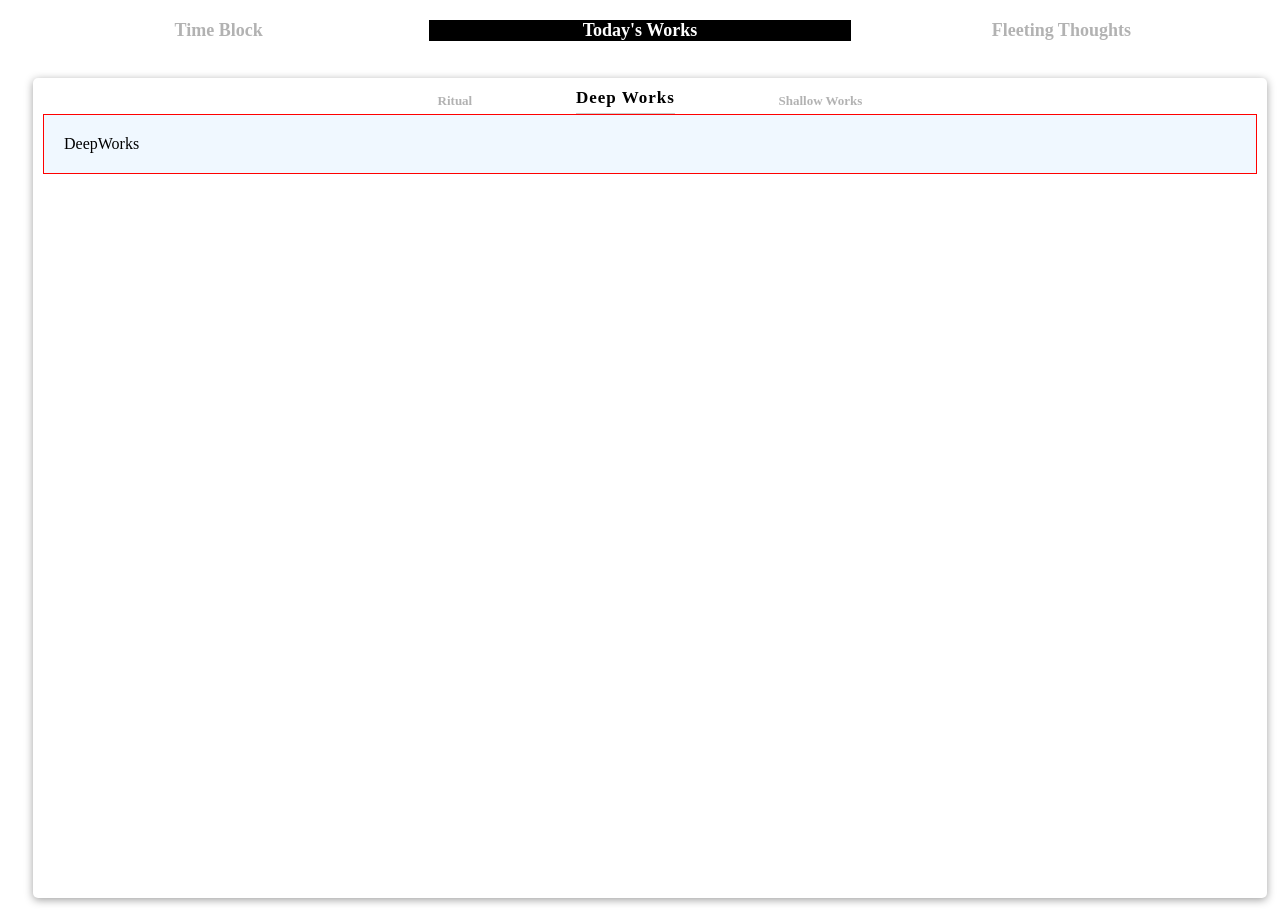
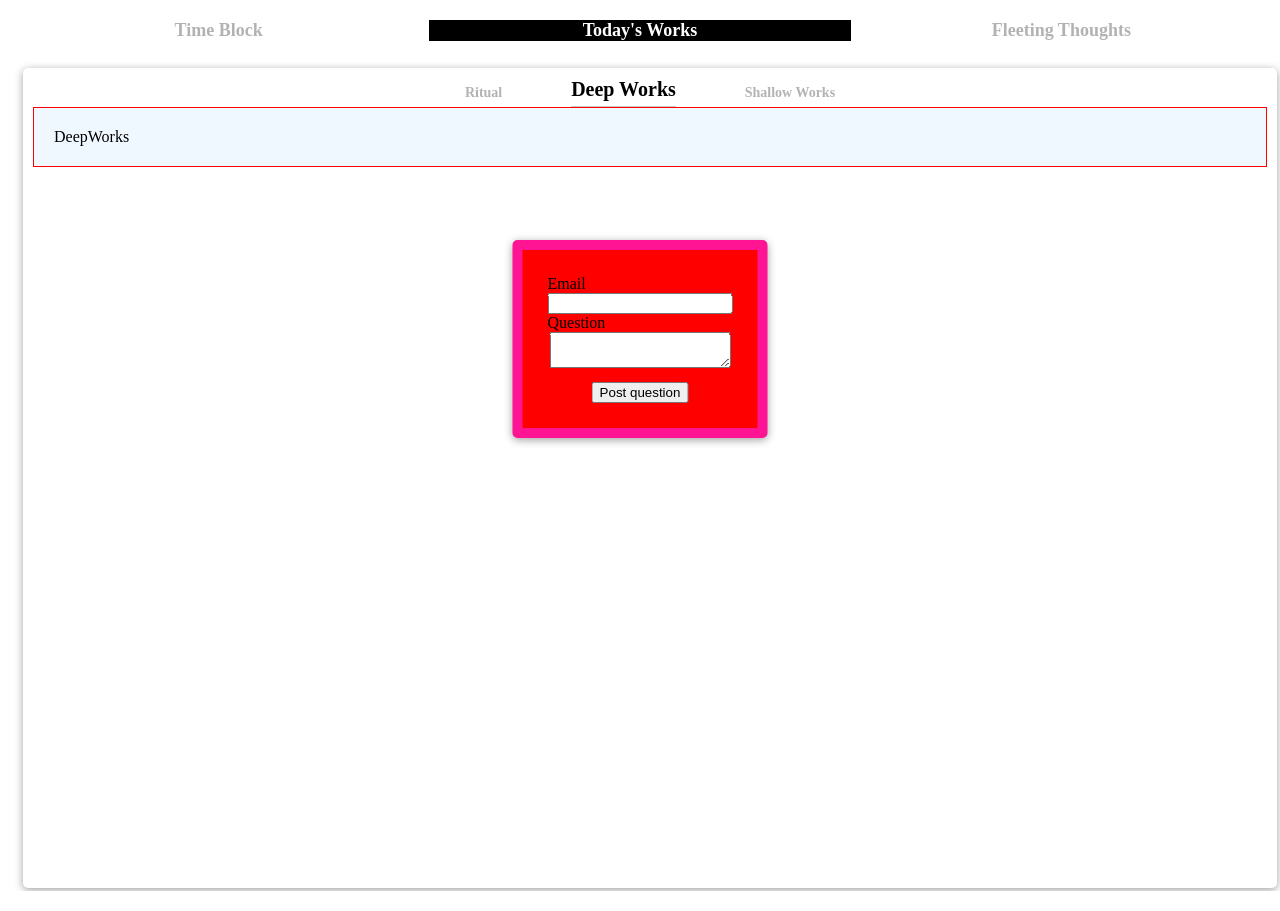
Before and after one commit to kkmm26/deep-work, a React (Vite) app: page / in a window 1280 px wide. Built offline with nearby package versions, Linux system fonts and the light colour scheme; the HTML template or start-up script is replaced by a standard one.

Commit message:
refactor and fix centering form

```diff
--- a/src/App.jsx
+++ b/src/App.jsx
@@ -4,6 +4,7 @@ import styled from "styled-components";
 import TodayWork from "./components/TodayWork";
 import FleetingThoughts from "./components/FleetingThoughs";
 import TimeBlock from "./components/TimeBlock";
+import { COLORS, STYLES } from "./constants";
 
 const FEATURES = ["Time Block", "Today's Works", "Fleeting Thoughts"]
 
@@ -45,7 +46,7 @@ const TitleWrapper = styled.div`
 const Main = styled.main`
     max-width: 1440px;
     height: 100vh;
-    padding: 25px;
+    padding: 15px;
     margin: 0 auto;
     `;
 
@@ -53,10 +54,10 @@ const FeatureWrapper = styled.div`
 min-width: fit-content;
     width: 100%;
     height: 100%;
-    background-color: #ffffff;
+    background-color: ${COLORS.white};
     margin: 0 auto;
     border-radius: 5px;
-    box-shadow: rgba(0, 0, 0, 0.375) 0px 2px 8px 0px;
+    box-shadow: ${STYLES.boxShadow};
     padding: 10px;
 `;
 export default App;
--- a/src/components/Feature.jsx
+++ b/src/components/Feature.jsx
@@ -1,6 +1,6 @@
 import React from "react";
 import styled from "styled-components";
-import { COLORS } from "./colors.constants";
+import { COLORS } from "../constants";
 
 function Feature({ title, isActive }) {
 
--- a/src/components/PlusButton.jsx
+++ b/src/components/PlusButton.jsx
@@ -1,5 +1,5 @@
 import styled from "styled-components";
-import { COLORS } from "./colors.constants";
+import { COLORS } from "../constants";
 
 function PlusButton() {
     function handleClick(e) {
--- a/src/components/TaskForm.jsx
+++ b/src/components/TaskForm.jsx
@@ -2,63 +2,63 @@ import * as Form from "@radix-ui/react-form";
 import { styled, keyframes } from "@stitches/react";
 import { blackA, violet, mauve } from "@radix-ui/colors";
 import React from "react";
+import { STYLES } from "../constants";
 
-function TaskForm({ showForm, hideForm }, ref) {
+function TaskForm({ }, ref) {
 
 
     return (
-        <FormRoot ref={ref} onMouseEnter={showForm} onMouseLeave={hideForm}>
-            <FormField name="email">
-                <Flex
-                    css={{
-                        alignItems: "baseline",
-                        justifyContent: "space-between",
-                    }}
-                >
-                    <FormLabel>Email</FormLabel>
-                    <FormMessage match="valueMissing">
+  <FormRoot ref={ref} className="FormRoot">
+    <Form.Field className="FormField" name="email">
+      <div style={{ display: 'flex', alignItems: 'baseline', justifyContent: 'space-between' }}>
+        <Form.Label className="FormLabel">Email</Form.Label>
+        <Form.Message className="FormMessage" match="valueMissing">
           Please enter your email
-                    </FormMessage>
-                    <FormMessage match="typeMismatch">
+        </Form.Message>
+        <Form.Message className="FormMessage" match="typeMismatch">
           Please provide a valid email
-                    </FormMessage>
-                </Flex>
+        </Form.Message>
+      </div>
       <Form.Control asChild>
-                    <Input type="email" required />
+        <input className="Input" type="email" required />
       </Form.Control>
-            </FormField>
-            <FormField name="question">
-                <Flex
-                    css={{
-                        alignItems: "baseline",
-                        justifyContent: "space-between",
-                    }}
-                >
-                    <FormLabel>Question</FormLabel>
-                    <FormMessage match="valueMissing">
+    </Form.Field>
+    <Form.Field className="FormField" name="question">
+      <div style={{ display: 'flex', alignItems: 'baseline', justifyContent: 'space-between' }}>
+        <Form.Label className="FormLabel">Question</Form.Label>
+        <Form.Message className="FormMessage" match="valueMissing">
           Please enter a question
-                    </FormMessage>
-                </Flex>
+        </Form.Message>
+      </div>
       <Form.Control asChild>
-                    <Textarea required />
+        <textarea className="Textarea" required />
       </Form.Control>
-            </FormField>
+    </Form.Field>
     <Form.Submit asChild>
-                <Button css={{ marginTop: 10 }}>Post question</Button>
+      <button className="Button" style={{ marginTop: 10 }}>
+        Post question
+      </button>
     </Form.Submit>
   </FormRoot>
 );
+
+
 }
 
 
 const FormRoot = styled(Form.Root, {
-    width: 260,
-    visibility: "hidden",
+    maXwidth: 260,
+    // visibility: "hidden",
     position: "absolute",
     zIndex: 1,
-    top: 30,
+    top: "30%",
+    left: "50%",
+    transform: "translateX(-50%)",
     backgroundColor: "red",
-    margin: "0 auto"
+    boxShadow: `${STYLES.boxShadow}`,
+    borderRadius: "5px",
+    padding: "25px",
+    border: "10px solid deeppink",
 });
 
 const FormField = styled(Form.Field, {
--- a/src/components/TodayWork.jsx
+++ b/src/components/TodayWork.jsx
@@ -3,16 +3,14 @@ import styled from "styled-components";
 import Ritual from "./Ritual";
 import DeepWorks from "./DeepWorks";
 import ShallowWorks from "./ShallowWorks";
-import { WORK_TYPES, WORK_TYPES_STYLES } from "./work_types.constants";
 
-import { COLORS } from "./colors.constants";
+import { COLORS, WORK_TYPES, WORK_TYPES_STYLES } from "../constants";
 import PlusButton from "./PlusButton";
 import TaskForm from "./TaskForm";
 
 function TodayWork() {
     const [workType, setWorkType] = React.useState(WORK_TYPES[1]);
     const scrollRef = React.useRef();
-    const titleRef = React.useRef();
     const taskFormRef = React.useRef();
 
     function handleClick(e) {
@@ -20,34 +18,11 @@ function TodayWork() {
         setWorkType(e.target.dataset.work);
     }
 
-    function showForm(e) {
-        // if(e.target.dataset.work !== workType) {
-        //     return
-        // }
-       console.log(e.currentTarget);
-        if (
-            e.currentTarget === titleRef.current ||
-            e.currentTarget === taskFormRef.current
-        ) {
-            taskFormRef.current.style.visibility = "visible";
-        }
-    }
-    function hideForm(e) {
-        //  if (e.target.dataset.work !== workType) {
-        //      return
-        //  }
-        console.log(e.currentTarget);
-        if (
-            e.currentTarget === titleRef.current ||
-            e.currentTarget === taskFormRef.current
-        ) {
-            taskFormRef.current.style.visibility = "hidden";
-        }
-    }
+
 
     return (
         <>
-            <TitleWrapper ref={titleRef} onMouseEnter={showForm} onMouseLeave={hideForm}>
+            <TitleWrapper  >
                 {WORK_TYPES.map((work, index) => {
                     const isActive = work === workType;
                     return (
@@ -63,8 +38,6 @@ function TodayWork() {
                             {isActive && (
                                 <TaskForm
                                     ref={taskFormRef}
-                                    showForm={showForm}
-                                    hideForm={hideForm}
                                 />
                             )}
                         </Work>
@@ -81,11 +54,13 @@ function TodayWork() {
 }
 
 const TitleWrapper = styled.div`
+    isolation: isolate;
     display: flex;
     justify-content: space-between;
     margin: 0 auto;
     min-width: fit-content;
-    max-width: 35%;
+    max-width: 30%;
+    width: auto;
     text-align: center;
 `;
 
@@ -95,11 +70,9 @@ const Work = styled.div`
     justify-content: center;
     align-items: center;
     gap: 5px;
-    position: relative;
     max-height: 30px;
 `;
 const WorkTitle = styled.h2`
-    letter-spacing: ${(p) => p.isActive && "1px"};
     cursor: pointer;
     margin: 0;
     padding: 0;
@@ -108,6 +81,7 @@ const WorkTitle = styled.h2`
         p.isActive
             ? WORK_TYPES_STYLES.fontSize.active + "px"
             : WORK_TYPES_STYLES.fontSize.inactive + "px"};
+            font-weight: ${p => p.isActive && 900};
     &:hover {
         color: ${(p) => !p.isActive && COLORS.hoverBlack};
     }
--- a/src/components/colors.constants.js
+++ /dev/null
@@ -1,9 +0,0 @@
-export const COLORS = {
-    white: "hsl(0, 100%, 100%)",
-    black: "hsl(0, 0%, 0%)",
-    inactiveBlack: "hsl(0, 0%, 0%, 30%)",
-    hoverBlack: "hsl(0, 0%, 0%, 20%)",
-
-    plusButton: "hsl(0, 0%, 90%, 80%)",
-    plusButtonHover: "hsl(0, 0%, 85%, 100%)",
-};
--- a/src/components/work_types.constants.js
+++ /dev/null
@@ -1,9 +0,0 @@
-import { COLORS } from "./colors.constants";
-
-
-export const WORK_TYPES = ["Ritual", "Deep Works", "Shallow Works"];
-
-export const WORK_TYPES_STYLES = {
-    fontSize: { active: 17, inactive: 13 },
-    color: { active: COLORS.black, inactive: COLORS.inactiveBlack, hover: COLORS.hoverBlack },
-};
--- /dev/null
+++ b/src/constants.js
@@ -0,0 +1,24 @@
+export const COLORS = {
+    white: "hsl(0, 100%, 100%)",
+    black: "hsl(0, 0%, 0%)",
+    inactiveBlack: "hsl(0, 0%, 0%, 30%)",
+    hoverBlack: "hsl(0, 0%, 0%, 20%)",
+
+    plusButton: "hsl(0, 0%, 90%, 80%)",
+    plusButtonHover: "hsl(0, 0%, 85%, 100%)",
+};
+
+export const WORK_TYPES = ["Ritual", "Deep Works", "Shallow Works"];
+
+export const WORK_TYPES_STYLES = {
+    fontSize: { active: 20, inactive: 14 },
+    color: {
+        active: COLORS.black,
+        inactive: COLORS.inactiveBlack,
+        hover: COLORS.hoverBlack,
+    },
+};
+
+export const STYLES = {
+    boxShadow: "rgba(0, 0, 0, 0.375) 0px 2px 8px 0px"
+}
```
Lines whose indentation alone changed are shown as unchanged.
